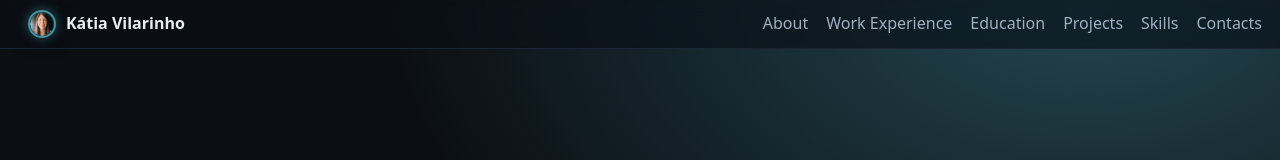
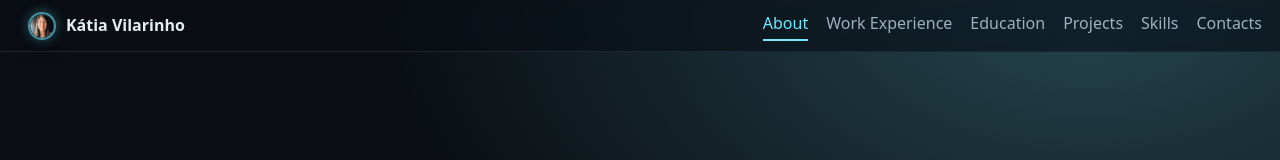
Before and after one commit to Kvilarinho/kvilarinho.github.io, a React (Vite) app: page /about in a window 1280 px wide. Shown: the top 160 px of the page. Built offline with nearby package versions, Linux system fonts and the light colour scheme.

Commit message:
feat: refactor Header component to use useLocation for active link styling and simplify navigation links

```diff
--- a/src/components/common/Header.jsx
+++ b/src/components/common/Header.jsx
@@ -1,11 +1,27 @@
-import { useState } from 'react';
-import avatarLogo from '../../assets/avatar-logo.png';
-import { Link } from 'react-router-dom';
+import { useState } from 'react'
+import { Link, useLocation } from 'react-router-dom'
+import avatarLogo from '../../assets/avatar-logo.png'
 
 export default function Header() {
-    const [isMenuOpen, setIsMenuOpen] = useState(false);
+    const [menuOpen, setMenuOpen] = useState(false)
+    const location = useLocation()
 
-    const closeMenu = () => setIsMenuOpen(false);
+    const closeMenu = () => setMenuOpen(false)
+
+    const navLink = (to, label) => (
+        <Link
+            to={to}
+            className="btn"
+            onClick={closeMenu}
+            style={{
+                color: location.pathname === to ? 'var(--accent)' : '',
+                borderBottom: location.pathname === to ? '2px solid var(--accent)' : '2px solid transparent',
+                paddingBottom: '2px'
+            }}
+        >
+            {label}
+        </Link>
+    )
 
     return (
         <header className="site-header">
@@ -15,23 +31,25 @@ export default function Header() {
             </Link>
 
             <nav className="nav-bar">
-                <button className={`hamburger ${isMenuOpen ? 'active' : ''}`}
+                <button
+                    className={`hamburger ${menuOpen ? 'active' : ''}`}
                     aria-label="Toggle navigation menu"
-                    onClick={() => setIsMenuOpen(!isMenuOpen)}>
+                    onClick={() => setMenuOpen(!menuOpen)}
+                >
                     <span></span>
                     <span></span>
                     <span></span>
                 </button>
 
-                <div className={`nav-links ${isMenuOpen ? 'active' : ''}`}>
-                    <Link to="/about" onClick={closeMenu}>About</Link>
-                    <Link to="/experience" onClick={closeMenu}>Work Experience</Link>
-                    <Link to="/education" onClick={closeMenu}>Education</Link>
-                    <Link to="/projects" onClick={closeMenu}>Projects</Link>
-                    <Link to="/skills" onClick={closeMenu}>Skills</Link>
-                    <Link to="/contacts" onClick={closeMenu}>Contacts</Link>
+                <div className={`nav-links ${menuOpen ? 'active' : ''}`}>
+                    {navLink('/about', 'About')}
+                    {navLink('/experience', 'Work Experience')}
+                    {navLink('/education', 'Education')}
+                    {navLink('/projects', 'Projects')}
+                    {navLink('/skills', 'Skills')}
+                    {navLink('/contacts', 'Contacts')}
                 </div>
             </nav>
         </header>
-    );
+    )
 }
```
